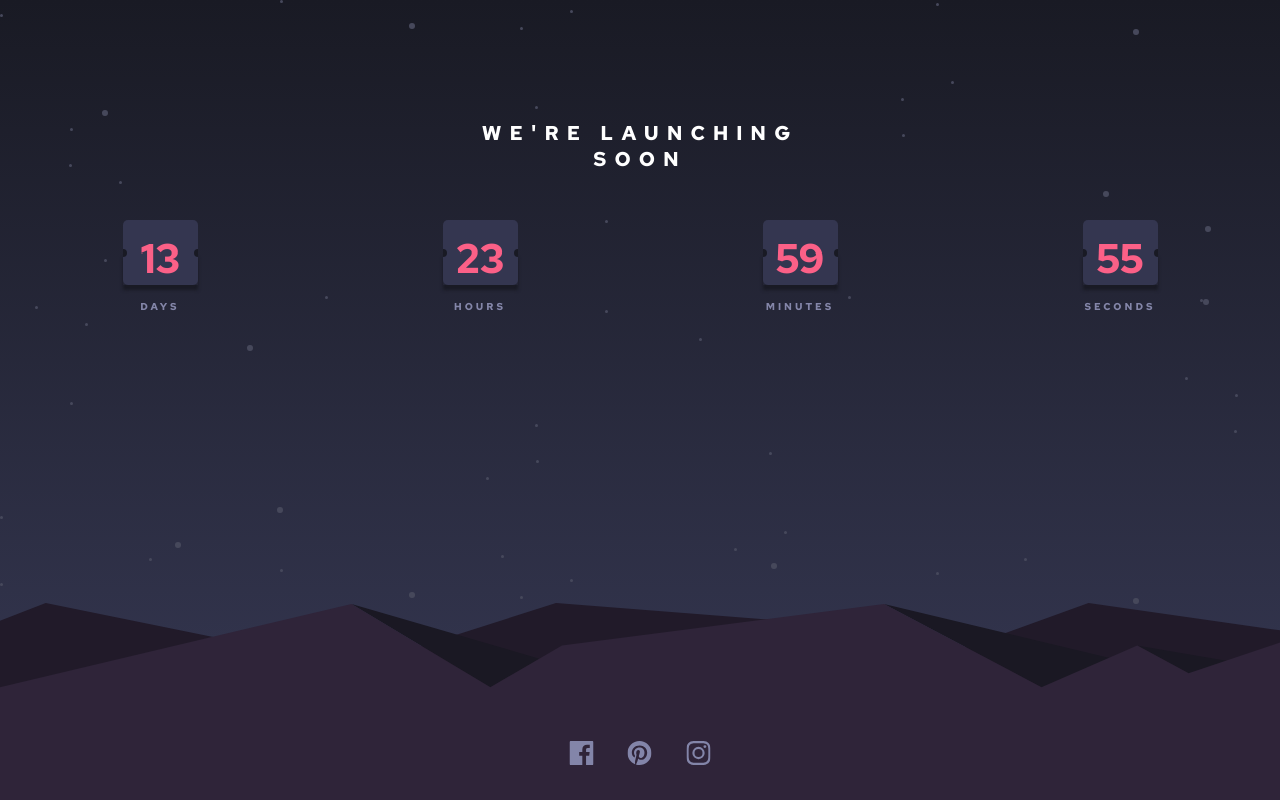
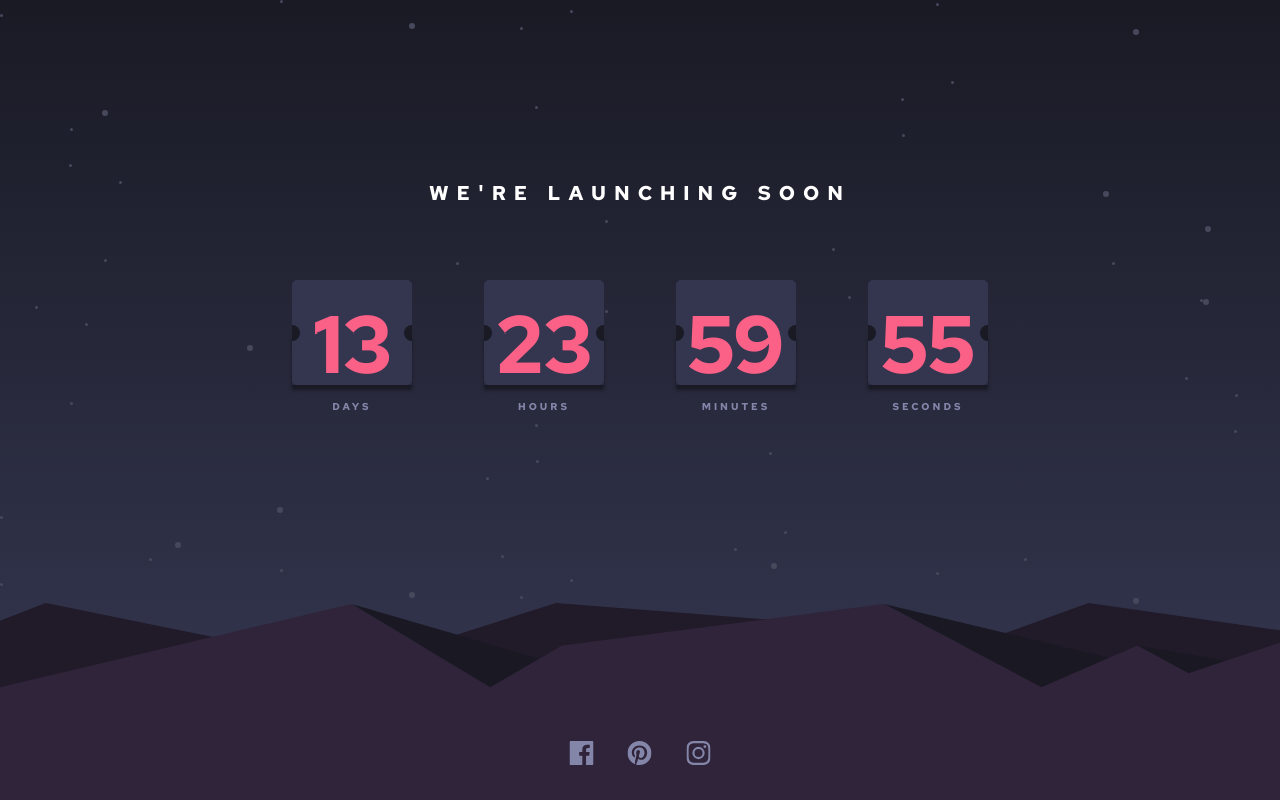
Before and after one commit to jesusrmz19/countdown-timer, a website built with Parcel: page index.html in a window 1280 px wide. Built offline with nearby package versions, Linux system fonts and the light colour scheme.

Commit message:
Add styles for bigger screens and update readme file

```diff
--- a/src/css/counter.css
+++ b/src/css/counter.css
@@ -9,7 +9,6 @@
 }
 
 .counter--elem {
-  max-width: 100px;
   text-align: center;
 }
 
@@ -74,3 +73,38 @@
   font-size: 10px;
   letter-spacing: 3px;
 }
+
+@media only screen and (min-width: 1200px) {
+  .counter--container {
+    top: 280px;
+    width: 60%;
+    left: 50%;
+    transform: translateX(-50%);
+  }
+  .number {
+    width: 120px;
+    height: 105px;
+    font-size: 80px;
+  }
+  .up,
+  .down {
+    height: calc(105px / 2);
+  }
+  .up::after {
+    top: calc(100% - 8px);
+    left: -8px;
+    height: 16px;
+    width: 16px;
+    box-shadow: 120px 0 var(--verydarkblackblue);
+  }
+  .down::before {
+    top: -8px;
+    left: -8px;
+    height: 16px;
+    width: 16px;
+    box-shadow: 120px 0 var(--verydarkblackblue);
+  }
+  .down::after {
+    margin-top: -3.25rem;
+  }
+}
--- a/src/css/header.css
+++ b/src/css/header.css
@@ -13,3 +13,10 @@
   text-align: center;
   color: var(--white);
 }
+
+@media only screen and (min-width: 1200px) {
+  .header {
+    top: 180px;
+    width: 100%;
+  }
+}
```
Also changed, not shown: README.md, src/images/thumbnial.JPG (added).
